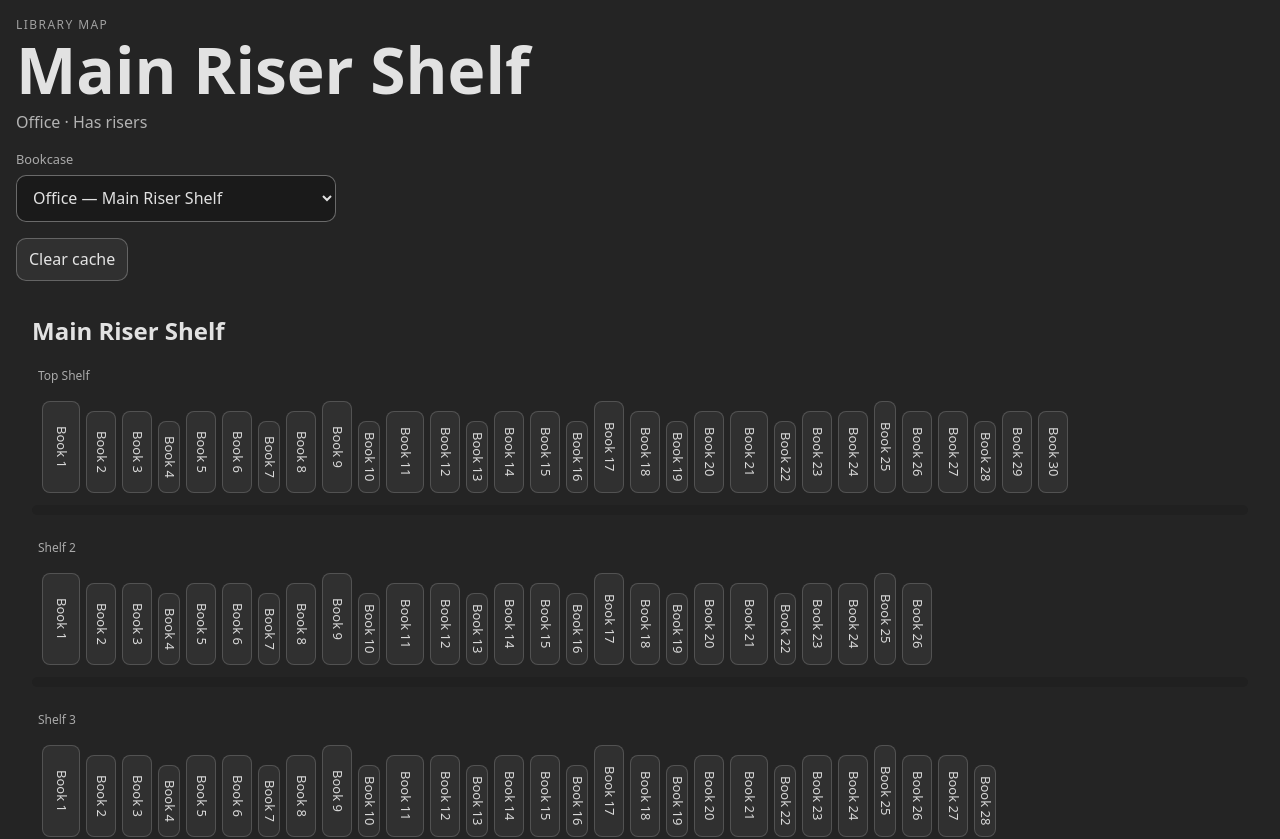
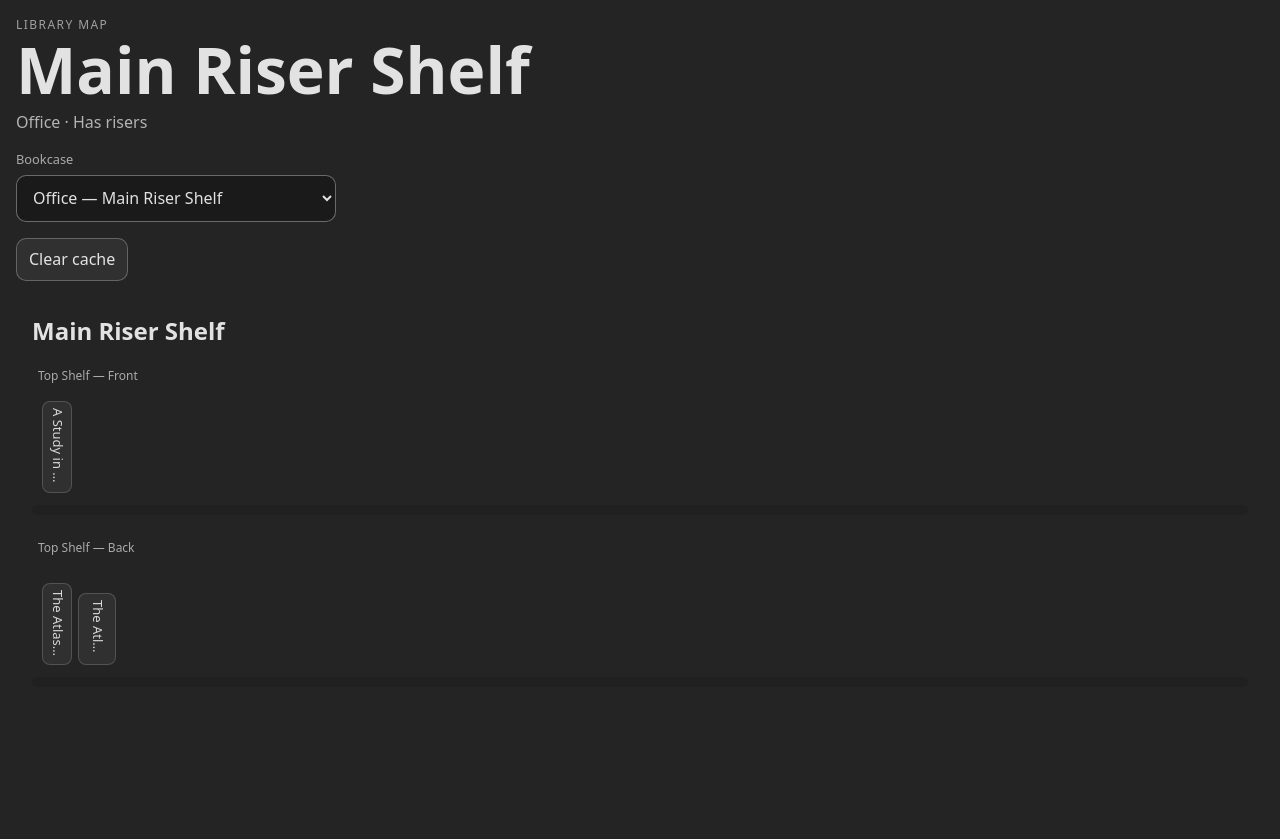
Before and after one commit to sidequest-goblins/library-map, a React (Vite) app: page / in a window 1280 px wide. Shown: the top 839 px of the page. After the commit the page ends 800 px from the top, so only its background shows below. Built offline with nearby package versions, Linux system fonts and the light colour scheme.

Commit message:
Refactor library data model and bookcase selection

```diff
--- a/src/App.tsx
+++ b/src/App.tsx
@@ -1,103 +1,13 @@
 import { useState } from "react";
 import "./App.css";
 
-import BookcaseView, { type BookcaseShelf } from "./components/BookcaseView";
-import { type Spine } from "./components/ShelfRow";
+import BookcaseView from "./components/BookcaseView";
+import { demoBookcases, demoBooks } from "./data/demoLibraryData";
+import { getShelvesForBookcase } from "./data/librarySelectors";
 
-type Bookcase = {
-  id: string;
-  room: string;
-  title: string;
-  hasRisers: boolean;
-  shelves: BookcaseShelf[];
-};
-
-function widthFor(i: number): Spine["width"] {
-  if (i % 10 === 0) return "l";
-  if (i % 3 === 0) return "s";
-  return "m";
-}
-
-function heightFor(i: number): Spine["height"] {
-  if (i % 8 === 0) return "tall";
-  if (i % 3 === 0) return "short";
-  return "medium";
-}
-
-function makeShelf(bookcaseId: string, label: string, count: number): BookcaseShelf {
-  const spines: Spine[] = Array.from({ length: count }).map((_, i) => ({
-    id: `${bookcaseId}-${label}-${i + 1}`,
-    title: `Book ${i + 1}`,
-    width: widthFor(i),
-    height: heightFor(i),
-  }));
-
-  return {
-    id: `${bookcaseId}-${label}`,
-    label,
-    spines,
-  };
-}
-
-const bookcases: Bookcase[] = [
-  {
-    id: "office-main-riser",
-    room: "Office",
-    title: "Main Riser Shelf",
-    hasRisers: true,
-    shelves: [
-      makeShelf("office-main-riser", "Top Shelf", 30),
-      makeShelf("office-main-riser", "Shelf 2", 26),
-      makeShelf("office-main-riser", "Shelf 3", 28),
-      makeShelf("office-main-riser", "Shelf 4", 24),
-      makeShelf("office-main-riser", "Bottom Shelf", 22),
-    ],
-  },
-  {
-    id: "rainbow-bookcase",
-    room: "Office",
-    title: "Rainbow Bookcase",
-    hasRisers: false,
-    shelves: [
-      makeShelf("rainbow-bookcase", "Top Shelf", 18),
-      makeShelf("rainbow-bookcase", "Middle Shelf", 22),
-      makeShelf("rainbow-bookcase", "Bottom Shelf", 20),
-    ],
-  },
-  {
-    id: "living-room-bookcase",
-    room: "Living Room",
-    title: "Living Room Bookcase",
-    hasRisers: false,
-    shelves: [
-      makeShelf("living-room-bookcase", "Top Shelf", 24),
-      makeShelf("living-room-bookcase", "Shelf 2", 28),
-      makeShelf("living-room-bookcase", "Shelf 3", 25),
-      makeShelf("living-room-bookcase", "Bottom Shelf", 21),
-    ],
-  },
-  {
-    id: "bedroom-hutch",
-    room: "Bedroom",
-    title: "Bedroom Hutch",
-    hasRisers: false,
-    shelves: [
-      makeShelf("bedroom-hutch", "Top Shelf", 14),
-      makeShelf("bedroom-hutch", "Middle Shelf", 16),
-      makeShelf("bedroom-hutch", "Bottom Shelf", 12),
-    ],
-  },
-  {
-    id: "yellow-side-table",
-    room: "Living Room",
-    title: "Yellow Side Table",
-    hasRisers: false,
-    shelves: [
-      makeShelf("yellow-side-table", "Top Shelf", 10),
-      makeShelf("yellow-side-table", "Bottom Shelf", 12),
-    ],
-  },
-];
+const bookcases = [...demoBookcases].sort(
+  (a, b) => a.sortOrder - b.sortOrder
+);
 
 async function clearAppCache() {
   if ("caches" in window) {
@@ -116,17 +26,23 @@ async function clearAppCache() {
 }
 
 export default function App() {
-  const [selectedBookcaseId, setSelectedBookcaseId] = useState(bookcases[0].id);
+  const [selectedBookcaseId, setSelectedBookcaseId] = useState(
+    bookcases[0].bookcaseId
+  );
 
   const selectedBookcase =
-    bookcases.find((bookcase) => bookcase.id === selectedBookcaseId) ?? bookcases[0];
+    bookcases.find(
+      (bookcase) => bookcase.bookcaseId === selectedBookcaseId
+    ) ?? bookcases[0];
+
+  const shelves = getShelvesForBookcase(demoBooks, selectedBookcase);
 
   return (
     <main className="appShell">
       <header className="appHeader">
         <div>
           <p className="eyebrow">Library Map</p>
-          <h1>{selectedBookcase.title}</h1>
+          <h1>{selectedBookcase.bookcase}</h1>
           <p className="bookcaseMeta">
             {selectedBookcase.room} ·{" "}
             {selectedBookcase.hasRisers ? "Has risers" : "No risers"}
@@ -140,18 +56,22 @@ export default function App() {
             onChange={(event) => setSelectedBookcaseId(event.target.value)}
           >
             {bookcases.map((bookcase) => (
-              <option key={bookcase.id} value={bookcase.id}>
-                {bookcase.room} — {bookcase.title}
+              <option
+                key={bookcase.bookcaseId}
+                value={bookcase.bookcaseId}
+              >
+                {bookcase.displayName}
               </option>
             ))}
           </select>
         </label>
+
         <button type="button" className="cacheButton" onClick={clearAppCache}>
           Clear cache
         </button>
       </header>
 
-      <BookcaseView title={selectedBookcase.title} shelves={selectedBookcase.shelves} />
+      <BookcaseView title={selectedBookcase.bookcase} shelves={shelves} />
     </main>
   );
 }
--- /dev/null
+++ b/src/data/demoLibraryData.ts
@@ -0,0 +1,137 @@
+import type { Book, Bookcase } from "./libraryTypes";
+
+export const demoBookcases: Bookcase[] = [
+  {
+    bookcaseId: "office-main-riser",
+    room: "Office",
+    bookcase: "Main Riser Shelf",
+    displayName: "Office — Main Riser Shelf",
+    hasRisers: true,
+    sortOrder: 1,
+  },
+  {
+    bookcaseId: "rainbow-bookcase",
+    room: "Office",
+    bookcase: "Rainbow Bookcase",
+    displayName: "Office — Rainbow Bookcase",
+    hasRisers: false,
+    sortOrder: 2,
+  },
+  {
+    bookcaseId: "living-room-bookcase",
+    room: "Living Room",
+    bookcase: "Living Room Bookcase",
+    displayName: "Living Room — Living Room Bookcase",
+    hasRisers: false,
+    sortOrder: 3,
+  },
+  {
+    bookcaseId: "bedroom-hutch",
+    room: "Bedroom",
+    bookcase: "Bedroom Hutch",
+    displayName: "Bedroom — Bedroom Hutch",
+    hasRisers: false,
+    sortOrder: 4,
+  },
+  {
+    bookcaseId: "yellow-side-table",
+    room: "Living Room",
+    bookcase: "Yellow Side Table",
+    displayName: "Living Room — Yellow Side Table",
+    hasRisers: false,
+    sortOrder: 5,
+  },
+];
+
+export const demoBooks: Book[] = [
+  {
+    bookId: "demo-001",
+    title: "A Study in Drowning",
+    author: "Ava Reid",
+    authorSort: "Reid, Ava",
+    room: "Office",
+    bookcase: "Main Riser Shelf",
+    shelf: "Top Shelf",
+    row: "Front",
+  },
+  {
+    bookId: "demo-002",
+    title: "The Atlas Six",
+    author: "Olivie Blake",
+    authorSort: "Blake, Olivie",
+    series: "The Atlas",
+    seriesNumber: 1,
+    room: "Office",
+    bookcase: "Main Riser Shelf",
+    shelf: "Top Shelf",
+    row: "Back",
+  },
+  {
+    bookId: "demo-003",
+    title: "The Atlas Paradox",
+    author: "Olivie Blake",
+    authorSort: "Blake, Olivie",
+    series: "The Atlas",
+    seriesNumber: 2,
+    room: "Office",
+    bookcase: "Main Riser Shelf",
+    shelf: "Top Shelf",
+    row: "Back",
+  },
+  {
+    bookId: "demo-004",
+    title: "Ninth House",
+    author: "Leigh Bardugo",
+    authorSort: "Bardugo, Leigh",
+    series: "Alex Stern",
+    seriesNumber: 1,
+    room: "Office",
+    bookcase: "Rainbow Bookcase",
+    shelf: "Middle Shelf",
+    row: "Main",
+  },
+  {
+    bookId: "demo-005",
+    title: "Hell Bent",
+    author: "Leigh Bardugo",
+    authorSort: "Bardugo, Leigh",
+    series: "Alex Stern",
+    seriesNumber: 2,
+    room: "Office",
+    bookcase: "Rainbow Bookcase",
+    shelf: "Middle Shelf",
+    row: "Main",
+  },
+  {
+    bookId: "demo-006",
+    title: "The Starless Sea",
+    author: "Erin Morgenstern",
+    authorSort: "Morgenstern, Erin",
+    room: "Living Room",
+    bookcase: "Living Room Bookcase",
+    shelf: "Shelf 2",
+    row: "Main",
+  },
+  {
+    bookId: "demo-007",
+    title: "The Night Circus",
+    author: "Erin Morgenstern",
+    authorSort: "Morgenstern, Erin",
+    room: "Bedroom",
+    bookcase: "Bedroom Hutch",
+    shelf: "Top Shelf",
+    row: "Main",
+  },
+  {
+    bookId: "demo-008",
+    title: "Legends & Lattes",
+    author: "Travis Baldree",
+    authorSort: "Baldree, Travis",
+    series: "Legends & Lattes",
+    seriesNumber: 1,
+    room: "Living Room",
+    bookcase: "Yellow Side Table",
+    shelf: "Top Shelf",
+    row: "Main",
+  },
+];
--- /dev/null
+++ b/src/data/librarySelectors.ts
@@ -0,0 +1,95 @@
+import type { Book, Bookcase } from "./libraryTypes";
+import type { BookcaseShelf } from "../components/BookcaseView";
+import type { Spine } from "../components/ShelfRow";
+
+function hashString(value: string): number {
+  let hash = 0;
+
+  for (let i = 0; i < value.length; i += 1) {
+    hash = (hash << 5) - hash + value.charCodeAt(i);
+    hash |= 0;
+  }
+
+  return Math.abs(hash);
+}
+
+function widthForBook(book: Book): Spine["width"] {
+  const hash = hashString(`${book.bookId}-${book.title}-${book.author}`);
+
+  if (book.title.length > 28) return "l";
+  if (hash % 7 === 0) return "s";
+  if (hash % 5 === 0) return "l";
+  return "m";
+}
+
+function heightForBook(book: Book): Spine["height"] {
+  const hash = hashString(`${book.author}-${book.title}-${book.bookId}`);
+
+  if (hash % 8 === 0) return "tall";
+  if (hash % 3 === 0) return "short";
+  return "medium";
+}
+
+function sortBooksForShelf(books: Book[]): Book[] {
+  return [...books].sort((a, b) => {
+    return (
+      a.authorSort.localeCompare(b.authorSort) ||
+      (a.series ?? "").localeCompare(b.series ?? "") ||
+      (a.seriesNumber ?? 0) - (b.seriesNumber ?? 0) ||
+      a.title.localeCompare(b.title)
+    );
+  });
+}
+
+function bookToSpine(book: Book): Spine {
+  return {
+    id: book.bookId,
+    title: book.title,
+    width: widthForBook(book),
+    height: heightForBook(book),
+  };
+}
+
+export function getBooksForBookcase(
+  books: Book[],
+  bookcase: Bookcase
+): Book[] {
+  return books.filter(
+    (book) =>
+      book.room === bookcase.room &&
+      book.bookcase === bookcase.bookcase
+  );
+}
+
+export function getShelvesForBookcase(
+  books: Book[],
+  bookcase: Bookcase
+): BookcaseShelf[] {
+  const booksForBookcase = getBooksForBookcase(books, bookcase);
+
+  const groupedBooks = new Map<string, Book[]>();
+
+  booksForBookcase.forEach((book) => {
+    const rowLabel = book.row === "Main" ? book.shelf : `${book.shelf} — ${book.row}`;
+    const groupKey = `${book.shelf}|${book.row}`;
+
+    if (!groupedBooks.has(groupKey)) {
+      groupedBooks.set(groupKey, []);
+    }
+
+    groupedBooks.get(groupKey)?.push({
+      ...book,
+      shelf: rowLabel,
+    });
+  });
+
+  return Array.from(groupedBooks.entries()).map(([groupKey, groupBooks]) => {
+    const firstBook = groupBooks[0];
+
+    return {
+      id: `${bookcase.bookcaseId}-${groupKey}`,
+      label: firstBook.shelf,
+      spines: sortBooksForShelf(groupBooks).map(bookToSpine),
+    };
+  });
+}
--- /dev/null
+++ b/src/data/libraryTypes.ts
@@ -0,0 +1,24 @@
+export type ShelfRow = "Main" | "Front" | "Back";
+
+export type Book = {
+  bookId: string;
+  title: string;
+  author: string;
+  authorSort: string;
+  series?: string;
+  seriesNumber?: number;
+  room: string;
+  bookcase: string;
+  shelf: string;
+  row: ShelfRow;
+  notes?: string;
+};
+
+export type Bookcase = {
+  bookcaseId: string;
+  room: string;
+  bookcase: string;
+  displayName: string;
+  hasRisers: boolean;
+  sortOrder: number;
+};
```
